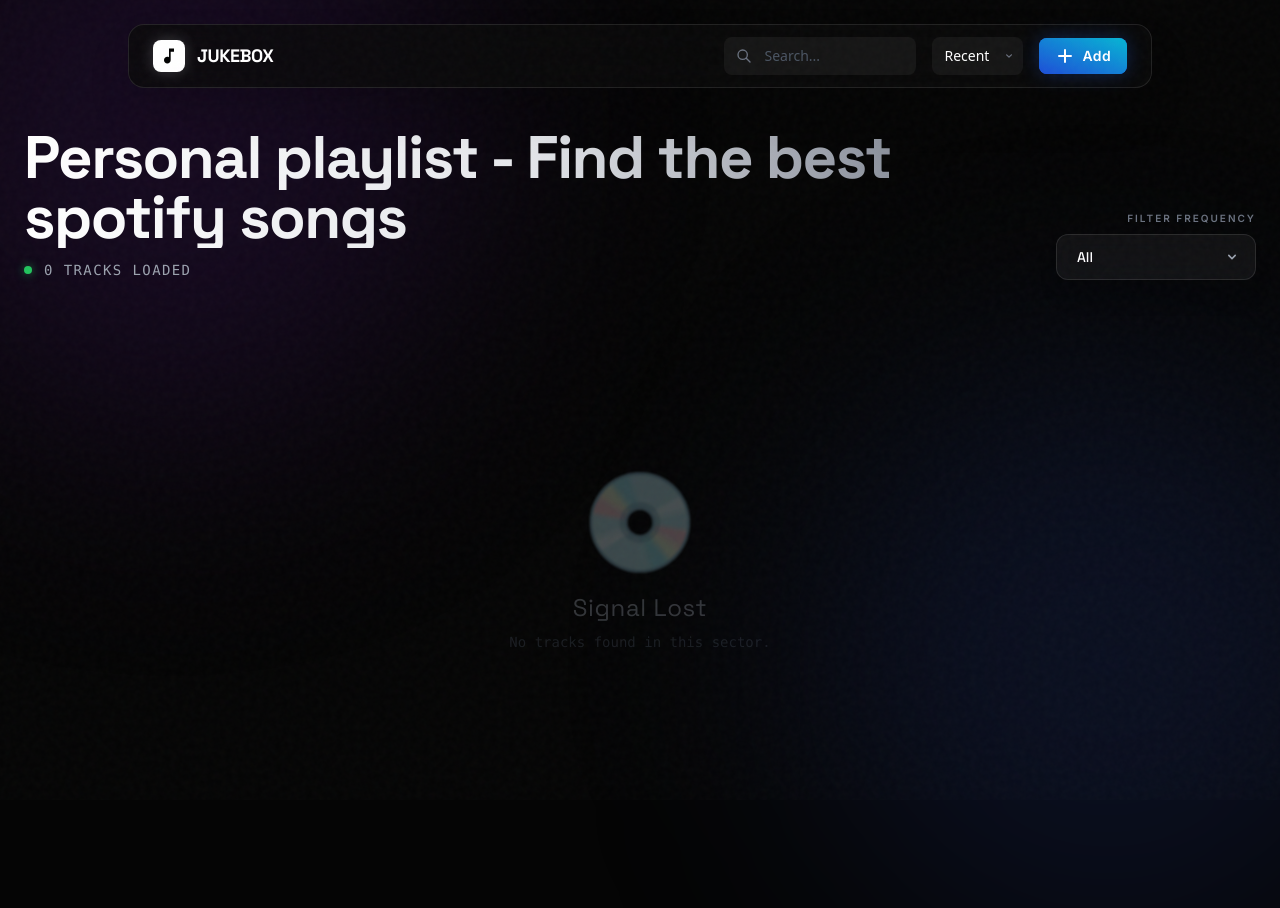
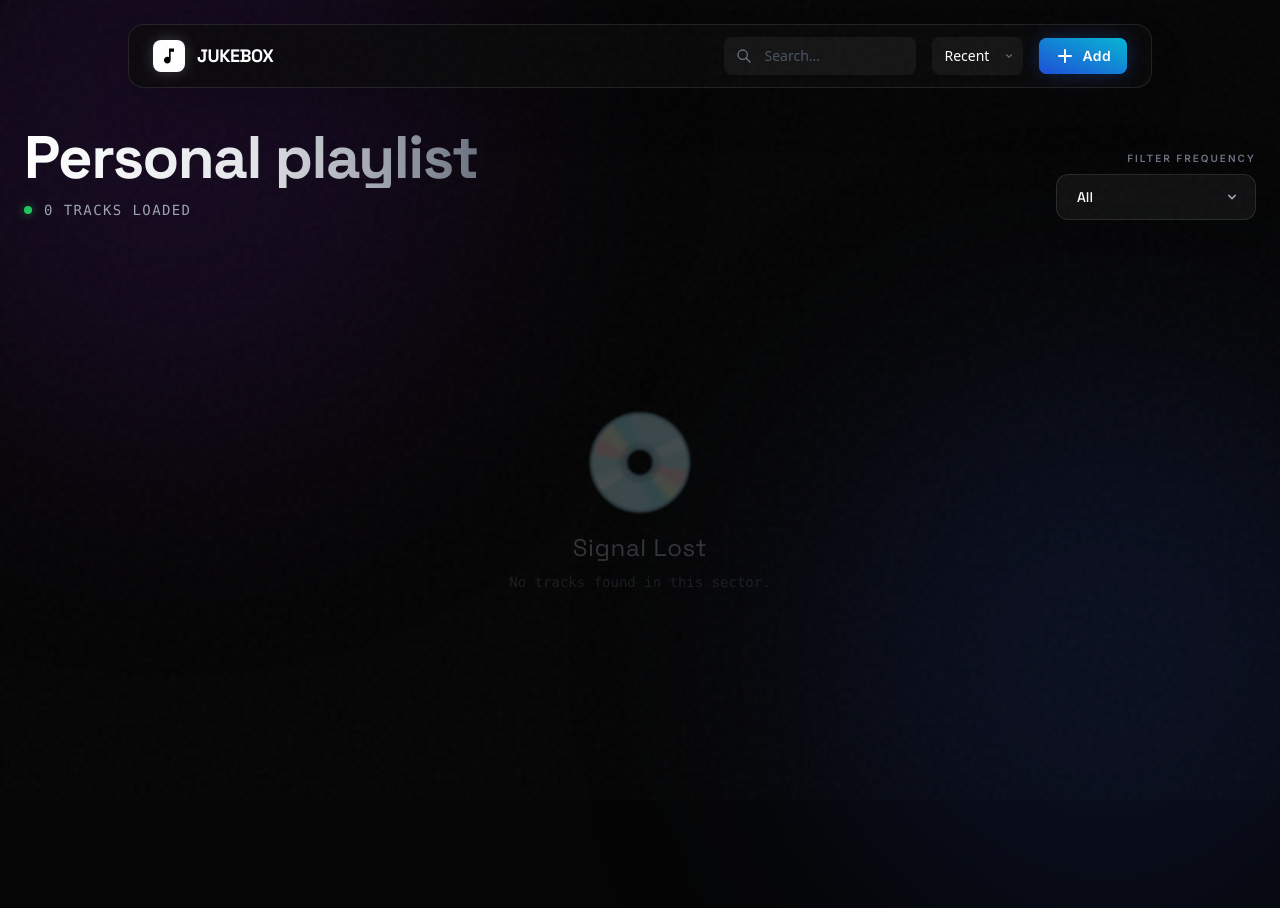
Before and after one commit to matheusrhoden22/shelfie-ai-music, a React (Vite) app: page / in a window 1280 px wide. After the commit the page ends 848 px from the top, so only its background shows below. Built offline with nearby package versions, Linux system fonts and the light colour scheme.

Commit message:
Change playlist title to 'Personal playlist'
Updated the title of the personal playlist section.

```diff
--- a/App.tsx
+++ b/App.tsx
@@ -103,7 +103,7 @@ const App: React.FC = () => {
            <div className="text-center md:text-left">
                {/* Title kept as strictly requested */}
                <h1 className="text-5xl md:text-6xl font-display font-bold text-transparent bg-clip-text bg-gradient-to-r from-white via-gray-200 to-gray-500 mb-3 tracking-tight">
-                 Personal playlist - Find the best spotify songs
+                 Personal playlist
                </h1>
                <div className="flex items-center justify-center md:justify-start gap-3">
                  <span className="w-2 h-2 rounded-full bg-green-500 shadow-[0_0_10px_rgba(34,197,94,0.6)]"></span>
```
